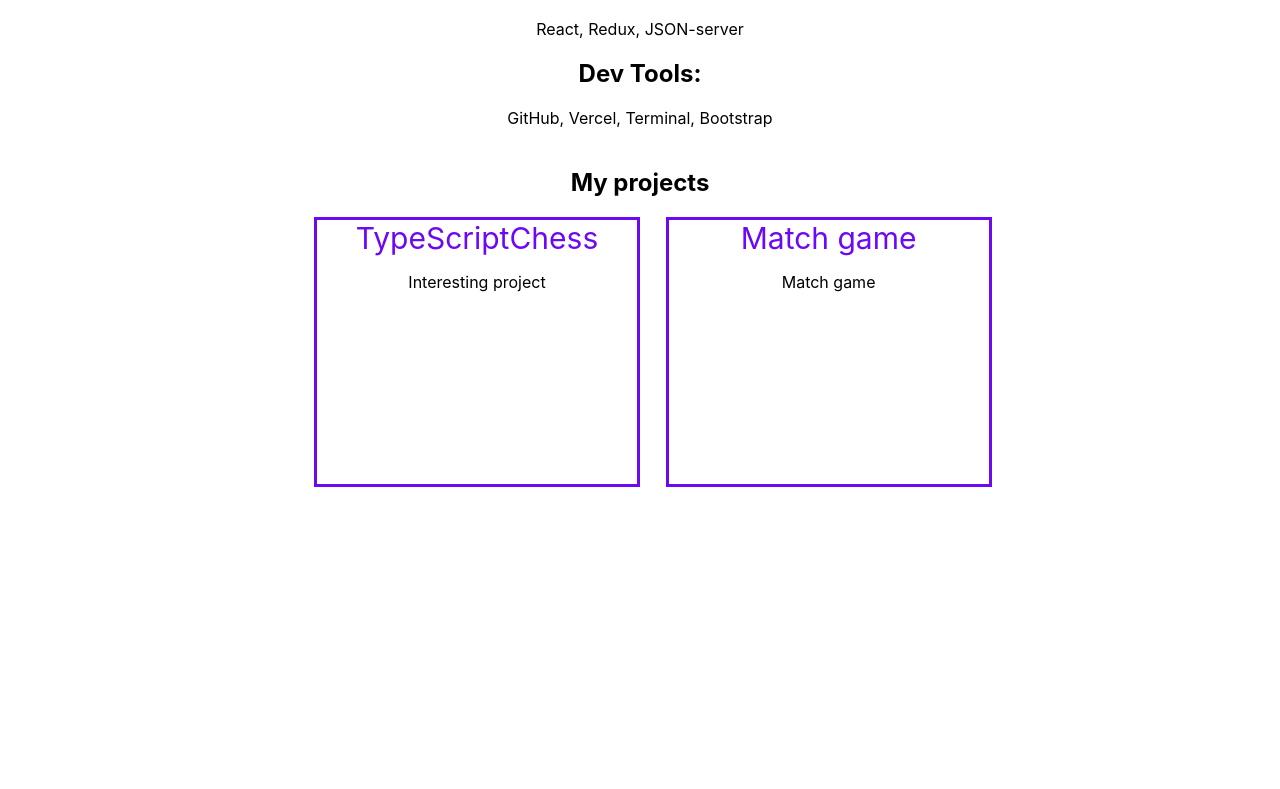
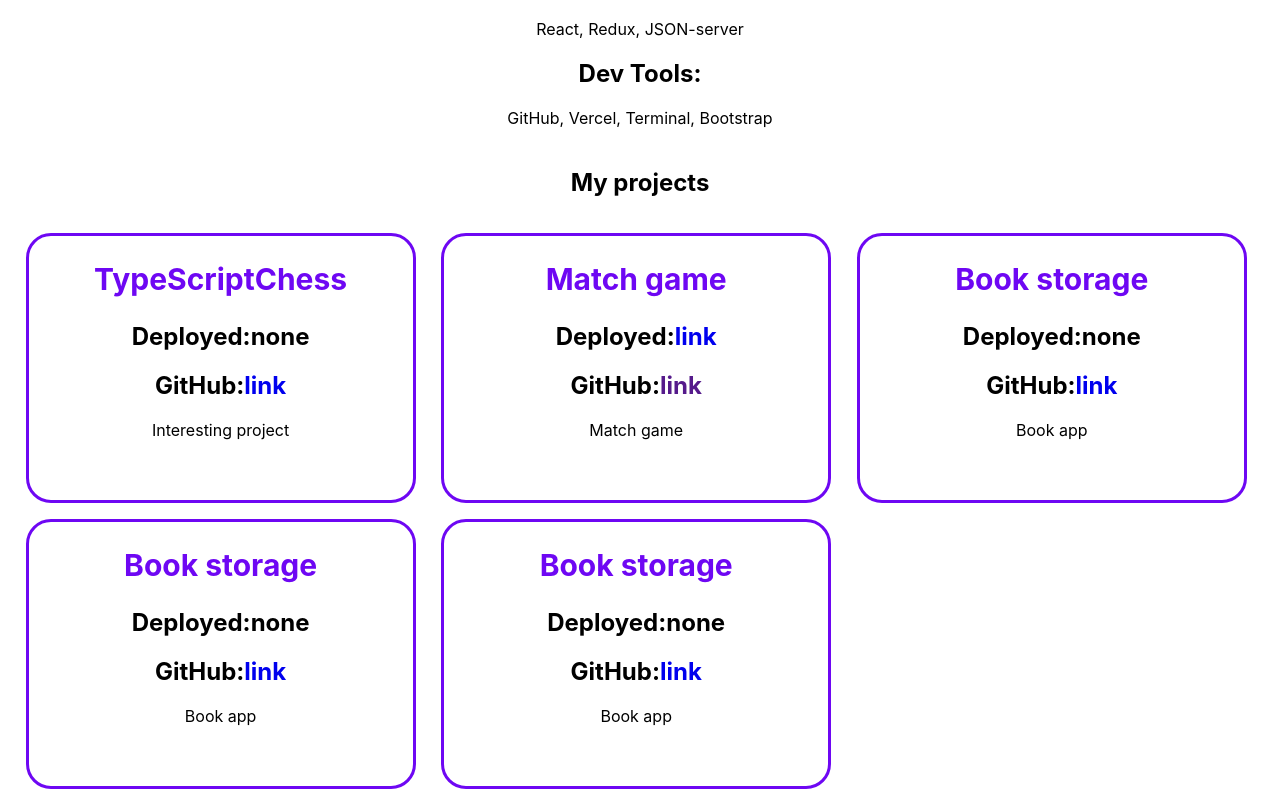
Before and after one commit to Kabadzh0b/portfolio, a React (Create React App) app: page / in a window 1280 px wide. Shown: the part 1555-2344 px from the top of the page. Before the commit the page ends 2042 px from the top, so only its background shows below. Built offline with nearby package versions, Linux system fonts and the light colour scheme.

Commit message:
projects updated

```diff
--- a/src/App.css
+++ b/src/App.css
@@ -37,4 +37,5 @@
 
 .InLineFlexWrap{
   display: inline-flex;
+  flex-wrap: wrap;
 }
--- a/src/App.tsx
+++ b/src/App.tsx
@@ -43,8 +43,12 @@ function App() {
             <section className="MarginTop5">
                 <h1>My projects</h1>
                 <div className="InLineFlexWrap SpaceBetween">
-                    <Project name={"TypeScriptChess"} link={""} description={"Interesting project"}/>
-                    <Project name={"Match game"} link={"https://stormotion-internship-js-test-task-moa3.vercel.app/"} description={"Match game"}/>
+                    <Project name={"TypeScriptChess"} deployedLink={""} gitHubLink={"https://github.com/Kabadzh0b/TypeScriptChess"} description={"Interesting project"}/>
+                    <Project name={"Match game"} deployedLink={"https://stormotion-internship-js-test-task-moa3.vercel.app/"} gitHubLink={""} description={"Match game"}/>
+                    <Project name={"Book storage"} deployedLink={""} gitHubLink={"https://github.com/Kabadzh0b/Book-storage"} description={"Book app"}/>
+                    <Project name={"Book storage"} deployedLink={""} gitHubLink={"https://github.com/Kabadzh0b/Book-storage"} description={"Book app"}/>
+                    <Project name={"Book storage"} deployedLink={""} gitHubLink={"https://github.com/Kabadzh0b/Book-storage"} description={"Book app"}/>
+
                 </div>
             </section>
         </div>
--- a/src/components/Project/Project.css
+++ b/src/components/Project/Project.css
@@ -1,14 +1,19 @@
 .Project{
     border: solid #6E07F3;
-    width: 25vw;
+    width: 30vw;
     height: 33vh;
     margin-left: 2vw;
+    margin-top: 2vh;
+    border-radius: 25px;
+}
+
+.Name{
+    font-size: 30px;
+    font-style: revert;
+    color: #6E07F3;
 }
 
 .Link{
-    font-size: 30px;
-    font-style: revert;
     cursor: pointer;
     text-decoration: none;
-    color: #6E07F3;
 }
--- a/src/components/Project/Project.tsx
+++ b/src/components/Project/Project.tsx
@@ -1,9 +1,12 @@
 import {ProjectProps} from "../../types/ProjectProps";
 import './Project.css'
-const Project = ({name, link, description}:ProjectProps) => {
+
+const Project = ({name, deployedLink, gitHubLink, description}: ProjectProps) => {
     return (
         <div className="Project">
-            <a className="Link" href={link ? link : ""}>{name}</a>
+            <h1 className="Name">{name}</h1>
+            <h2>Deployed:{deployedLink ? <a className="Link" href={deployedLink}>link</a> : "none"}</h2>
+            <h2>GitHub:<a className="Link" href={gitHubLink}>link</a></h2>
             <p>{description}</p>
         </div>
     )
--- a/src/types/ProjectProps.ts
+++ b/src/types/ProjectProps.ts
@@ -1,5 +1,6 @@
 export interface ProjectProps{
     name:string,
-    link:string | null,
+    deployedLink: string,
+    gitHubLink: string,
     description:string,
 }
```
